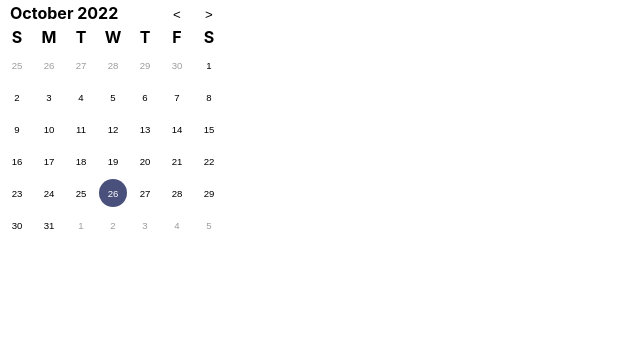
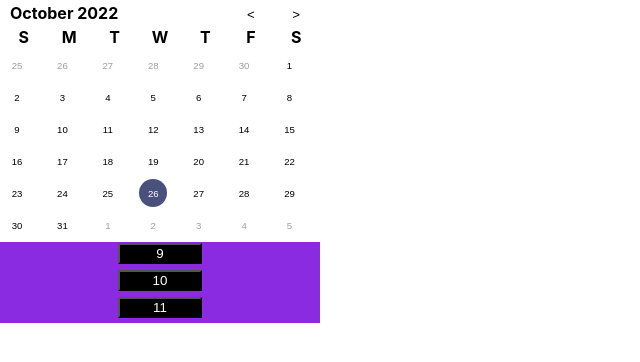
Before and after one commit to Plezo/Portfolio, a React (Create React App) app: page / in a window 1280 px wide. Shown: the top 362 px of the page, without its empty margins (0-640 px from the left). Built offline with nearby package versions, Linux system fonts and the light colour scheme; the HTML template or start-up script is replaced by a standard one.

Commit message:
Styling + Started Appointment

```diff
--- /dev/null
+++ b/src/components/Appointment/Appointment.css
@@ -0,0 +1,15 @@
+.availableTimeSection {
+    background-color: blueviolet;
+
+    align-items: center;
+    display: flex;
+    justify-content: center;
+}
+
+.availableTimeBox {
+    background-color: black;
+    color: white;
+
+    width: 100%;
+    margin-bottom: 5px;
+}
--- /dev/null
+++ b/src/components/Appointment/Appointment.tsx
@@ -0,0 +1,21 @@
+import React from 'react'
+
+import './Appointment.css'
+
+let availableTimes = [9, 10, 11]
+
+export default function Appointment() {
+  return (
+    <div className='availableTimeSection'>
+        <div>
+            {
+                availableTimes.map((time: number, i: number): any => {
+                    return <button key={i} className='availableTimeBox'>
+                        {time}
+                    </button>
+                })
+            }
+        </div>
+    </div>
+  )
+}
--- a/src/components/Calendar/Calendar.css
+++ b/src/components/Calendar/Calendar.css
@@ -1,3 +1,11 @@
+.calendarr {
+    width: 100%;
+}
+
+.dateCalendar {
+    width: 100%;
+}
+
 .dateButton {
     width: 1.75rem;
     height: 1.75rem;
@@ -48,3 +56,7 @@
     background-color: black;
     color: white;
 }
+
+table {
+    width: 100%;
+}
--- a/src/components/Calendar/Calendar.tsx
+++ b/src/components/Calendar/Calendar.tsx
@@ -1,4 +1,6 @@
 import { useState } from 'react'
+
+import Appointment from '../Appointment/Appointment'
 
 import './Calendar.css'
 
@@ -81,6 +83,7 @@ export default function Calendar() {
   }
 
   return (
+    <>
       <div>
         <table>
           <thead>
@@ -138,5 +141,10 @@ export default function Calendar() {
           </tbody>
         </table>
       </div>
+
+      <div className='appointment'>
+        <Appointment />
+      </div>
+    </>
   )
 }
--- a/src/pages/MainPage/MainPage.tsx
+++ b/src/pages/MainPage/MainPage.tsx
@@ -1,13 +1,14 @@
 import React from 'react';
 
 import Calendar from '../../components/Calendar/Calendar'
+import Appointment from '../../components/Appointment/Appointment'
 
 import './MainPage.css'
 
 function MainPage() {
   return (
     <div className='calendar'>
-        <Calendar />
+      <Calendar />
     </div>
   );
 }
```
Lines whose indentation alone changed are shown as unchanged.
